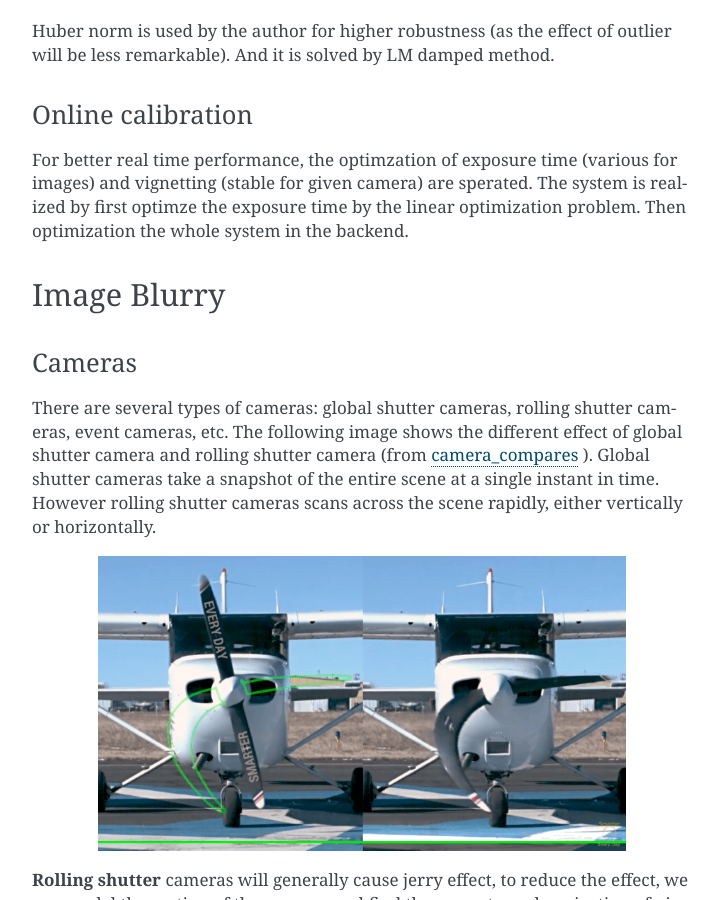
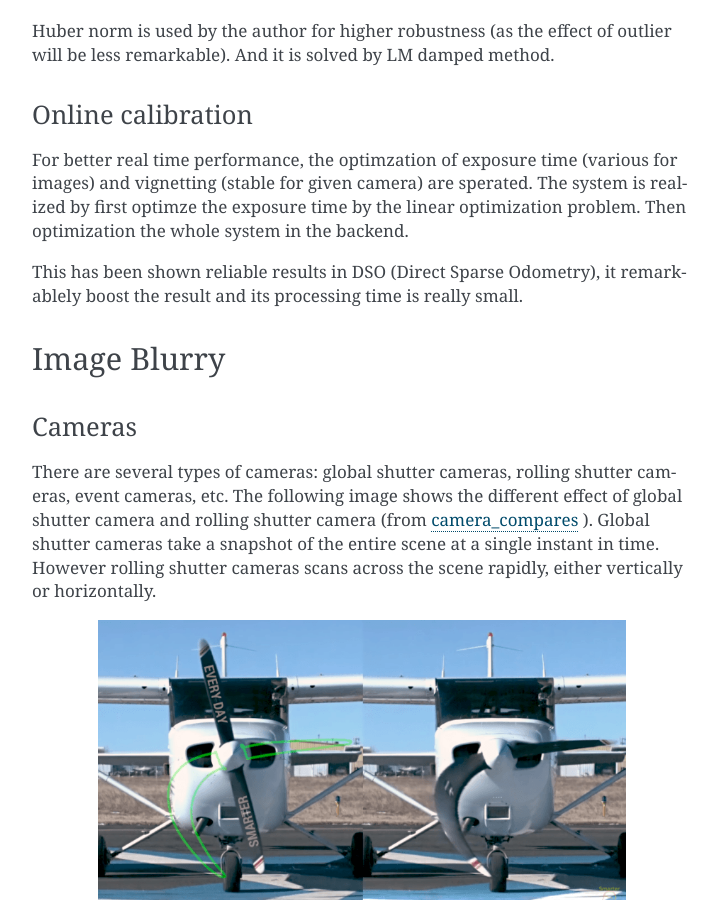
Before and after one commit to gggliuye/VIO, a Sphinx documentation site: the page built from docs/Prepare.rst, in a window 1280 px wide and 900 px high, scrolled down 4988 px. Shown: the whole window, without its empty margins (388-1107 px from the left). Built offline with Sphinx 7.4.7, drawn with Linux system fonts in a browser that asks for light colours.

Commit message:
Update Prepare.rst

```diff
--- a/docs/Prepare.rst
+++ b/docs/Prepare.rst
@@ -207,7 +207,7 @@ Online calibration
 For better real time performance, the optimzation of exposure time (various for images) and vignetting (stable for given camera) are sperated.
 The system is realized by first optimze the exposure time by the linear optimization problem. Then optimization the whole system in the backend.
 
-
+This has been shown reliable results in DSO (Direct Sparse Odometry), it remarkablely boost the result and its processing time is really small.
 
 Image Blurry
 ------------------
```
